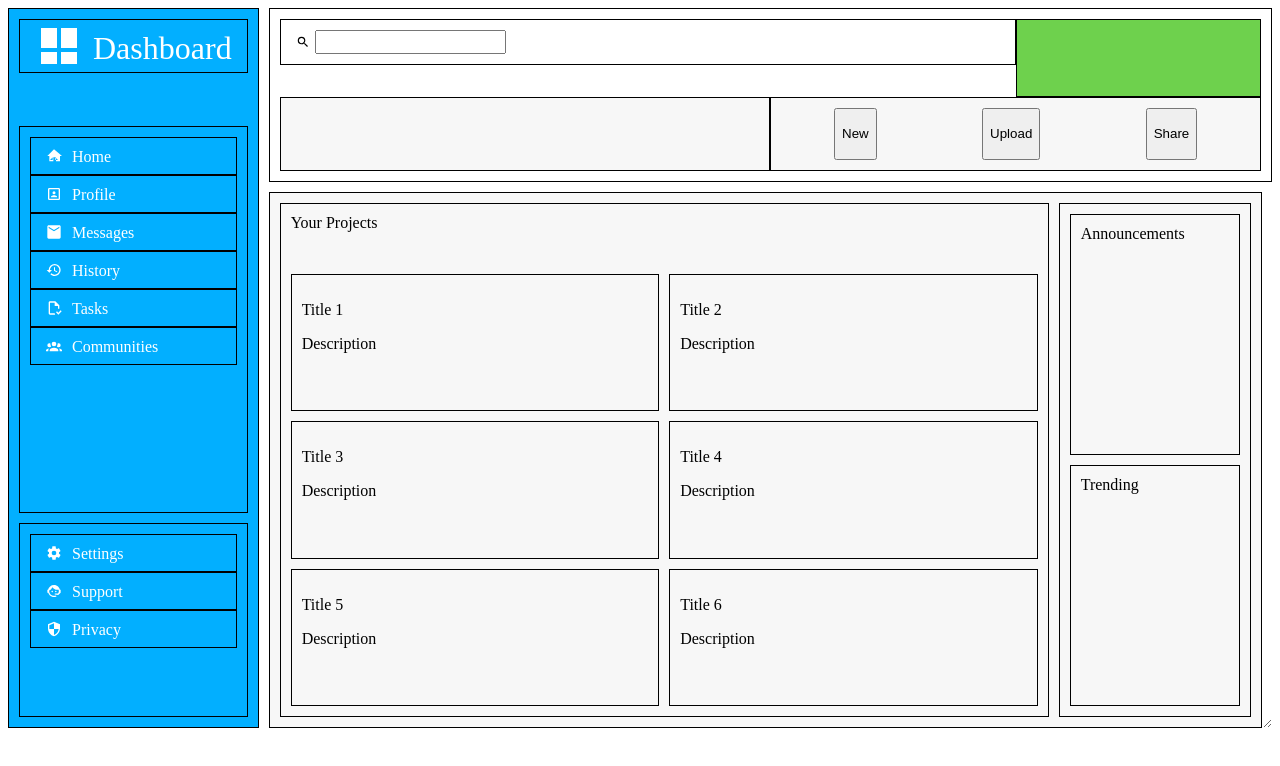
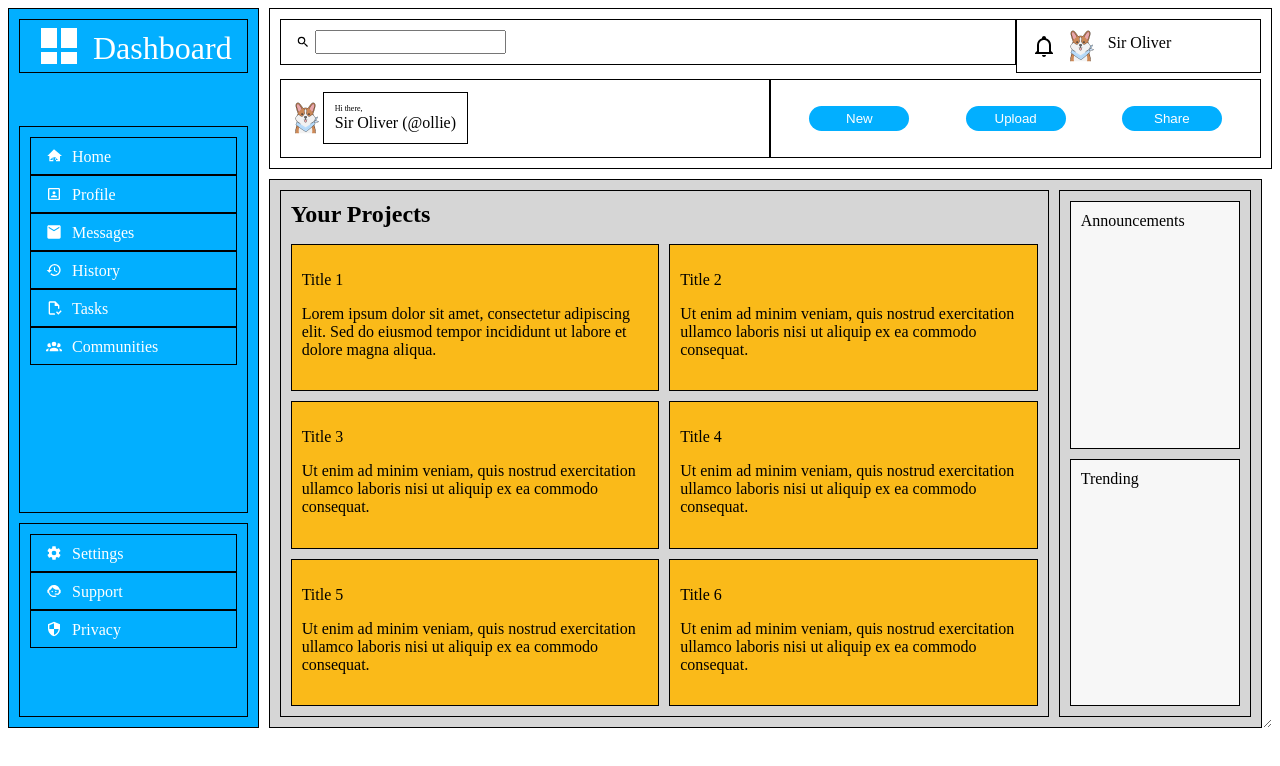
Before and after one commit to ct-chou/admin_dashboard, a website: page index.html in a window 1280 px wide. Drawn offline with Linux system fonts and the light colour scheme.

Commit message:
Feat: formatted and populated main-content projects section

```diff
--- a/index.html
+++ b/index.html
@@ -13,8 +13,18 @@
                 <svg xmlns="http://www.w3.org/2000/svg" viewBox="0 0 24 24"><path d="M9.5,3A6.5,6.5 0 0,1 16,9.5C16,11.11 15.41,12.59 14.44,13.73L14.71,14H15.5L20.5,19L19,20.5L14,15.5V14.71L13.73,14.44C12.59,15.41 11.11,16 9.5,16A6.5,6.5 0 0,1 3,9.5A6.5,6.5 0 0,1 9.5,3M9.5,5C7,5 5,7 5,9.5C5,12 7,14 9.5,14C12,14 14,12 14,9.5C14,7 12,5 9.5,5Z" /></svg>
                 <input type="search" class="search-bar">
             </div>
-            <div class="user-info"></div>
-            <div class="greeting"></div>
+            <div class="user-info">
+                <svg xmlns="http://www.w3.org/2000/svg" viewBox="0 0 24 24"><path d="M10 21H14C14 22.1 13.1 23 12 23S10 22.1 10 21M21 19V20H3V19L5 17V11C5 7.9 7 5.2 10 4.3V4C10 2.9 10.9 2 12 2S14 2.9 14 4V4.3C17 5.2 19 7.9 19 11V17L21 19M17 11C17 8.2 14.8 6 12 6S7 8.2 7 11V18H17V11Z" /></svg>
+                <img src="corgi.png" alt="profile picture" class="corgi-png">
+                <p>Sir Oliver</p>
+            </div>
+            <div class="greeting">
+                <img src="corgi.png" alt="profile picture" class="corgi-png">
+                <div class="greeting-text">
+                    <p>Hi there,</p>
+                    <p>Sir Oliver (@ollie)</p>
+                </div>
+            </div>
             <div class="button-nav">
                 <button class="new">New</button>
                 <button class="upload">Upload</button>
@@ -84,30 +94,30 @@
         </div>
         <div class="main-content">
             <div class="projects">
-                <p>Your Projects</p>
+                <h1>Your Projects</h1>
                 <div class="card" id="project1">
                     <p class="title">Title 1</p>
-                    <p>Description</p>
+                    <p>Lorem ipsum dolor sit amet, consectetur adipiscing elit. Sed do eiusmod tempor incididunt ut labore et dolore magna aliqua.</p>
                 </div>
                 <div class="card" id="project2">
                     <p class="title">Title 2</p>
-                    <p>Description</p>
+                    <p>Ut enim ad minim veniam, quis nostrud exercitation ullamco laboris nisi ut aliquip ex ea commodo consequat.</p>
                 </div>
                 <div class="card" id="project3">
                     <p class="title">Title 3</p>
-                    <p>Description</p>
+                    <p>Ut enim ad minim veniam, quis nostrud exercitation ullamco laboris nisi ut aliquip ex ea commodo consequat.</p>
                 </div>
                 <div class="card" id="project4">
                     <p class="title">Title 4</p>
-                    <p>Description</p>
+                    <p>Ut enim ad minim veniam, quis nostrud exercitation ullamco laboris nisi ut aliquip ex ea commodo consequat.</p>
                 </div>
                 <div class="card" id="project5">
                     <p class="title">Title 5</p>
-                    <p>Description</p>
+                    <p>Ut enim ad minim veniam, quis nostrud exercitation ullamco laboris nisi ut aliquip ex ea commodo consequat.</p>
                 </div>
                 <div class="card" id="project6">
                     <p class="title">Title 6</p>
-                    <p>Description</p>
+                    <p>Ut enim ad minim veniam, quis nostrud exercitation ullamco laboris nisi ut aliquip ex ea commodo consequat.</p>
                 </div>
             </div>
             <div class="main-sidebar">
--- a/style.css
+++ b/style.css
@@ -42,27 +42,55 @@ body {
 }
 
 .user-info {
-    background-color: hsl(105, 59%, 56%);
+    display: flex;
+    background-color:white;
     grid-row: 1/2;
     grid-column: 3/4;
+    height: 2em;
+    align-items: center;
+}
+
+.user-info>* {
+    margin: 5px;
+    height: 1.5em;
+}
+
+.corgi-png {
+    height: 2em;
+    width: auto;
 }
 
 .greeting {
-    background-color: #f7f7f7;
+    background-color: white;
+    display: flex;
     grid-row: 2/3;
     grid-column: 1/2;
+    align-items: center;
+}
+
+.greeting-text {
+    padding: 5px;
+}
+
+.greeting-text>p {
+    margin: 1px;
+}
+
+.greeting-text>p:first-child {
+    font-size: 0.5em;
 }
 
 .button-nav {
-    background-color: #f7f7f7;
+    background-color: white;
     grid-row: 2/3;
     grid-column: 2/4;
     display: flex;
     justify-content: space-around;
+    align-items: center;
 }
 
 .main-content {
-    background-color: #f7f7f7;
+    background-color: hwb(0 84% 16%);
     grid-column: 2/4;
     grid-row: 2/4;
     display: grid;
@@ -71,20 +99,22 @@ body {
 }
 
 .projects {
-    background-color: #f7f7f7;
+    background-color:hwb(0 84% 16%);
     grid-column: 1/2;
     display: grid;
     grid-template-columns: 1fr 1fr;
     gap: 10px;
 }
 
-.projects>p {
+.projects>h1 {
     grid-column: 1/3;
     margin: 0;
+    font-size: 1.5em;
+    font-style: bold;
 }
 
-.projects .cards {
-    background-color: #f7f7f7;
+.card {
+    background-color: hsl(43, 96%, 54%);
     padding: 5px;
 }
 
@@ -94,6 +124,12 @@ body {
     row-gap: 10px;
     grid-column: 2/3;
 }
+
+.title {
+    font-style: bold;
+}
+
+
 
 /* .container .main-content .main-sidebar>div {
     background-color: #f7f7f7;
@@ -180,3 +216,17 @@ body {
     height: 1em;
     padding: 5px;
 }
+
+button {
+    background-color:  rgb(2, 175, 255);
+    padding: 5px;
+    cursor: pointer;
+    box-shadow: none;
+    border: none;
+    border-radius: 20px;
+    width: 100px;
+    height: 25px;
+    color: white;
+    font-style: bold;
+    text-align: center;
+}
```
Also changed, not shown: bell-outline.svg (added), corgi.png (added).
